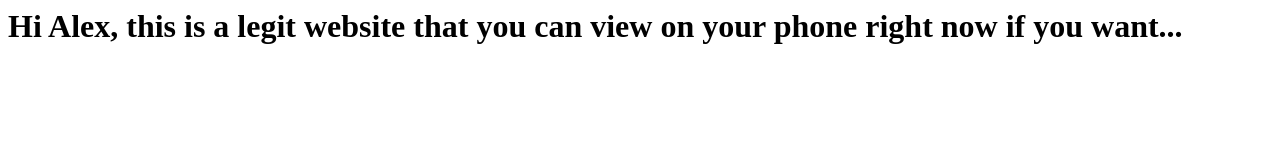
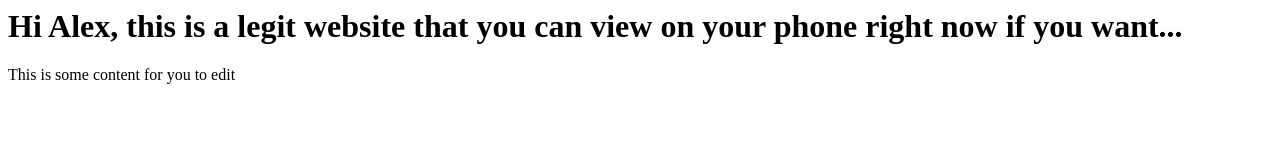
Before and after one commit to alexandragreen/alexandragreen.github.io, a plain HTML site: page index.html in a window 1280 px wide. Drawn offline with Linux system fonts and the light colour scheme.

Commit message:
Update index.html

```diff
--- a/index.html
+++ b/index.html
@@ -1 +1,7 @@
 <h1>Hi Alex, this is a legit website that you can view on your phone right now if you want...</h1>
+
+<body>
+
+  This is some content for you to edit
+
+</body>
```
